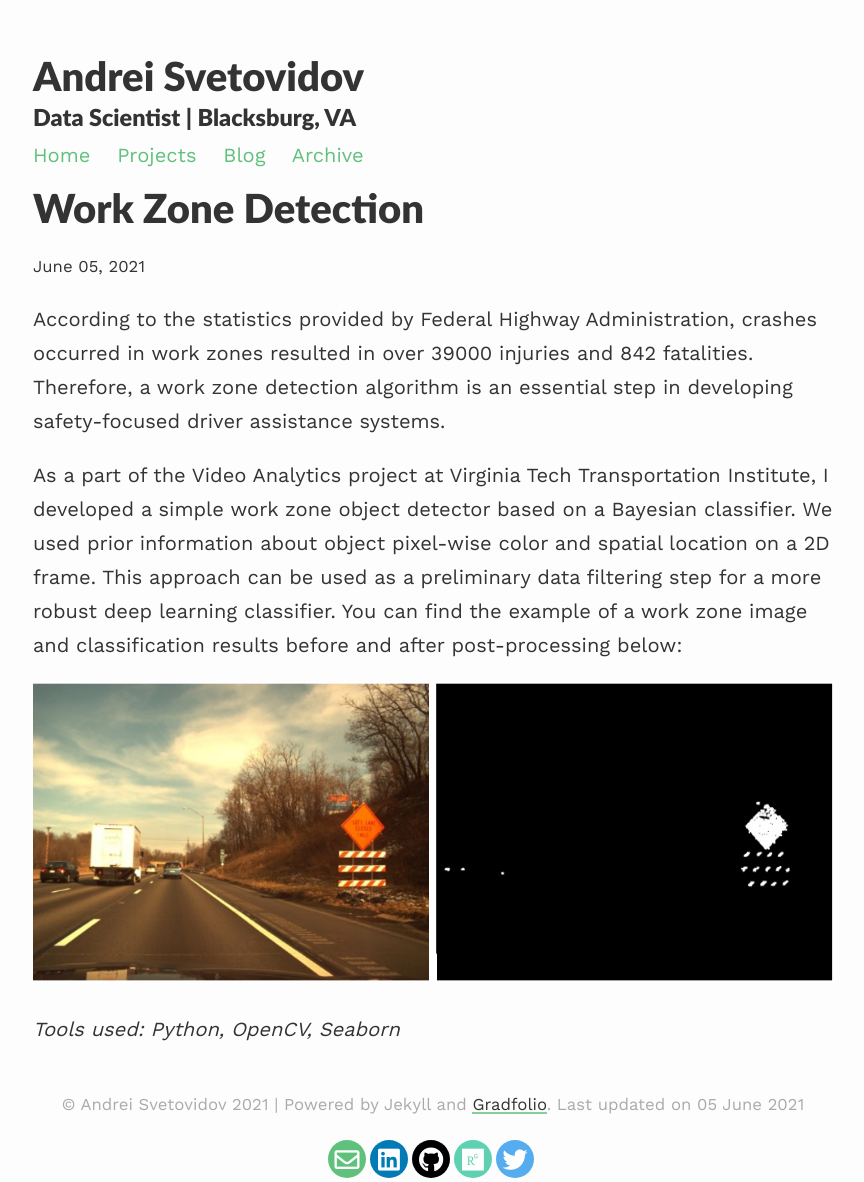
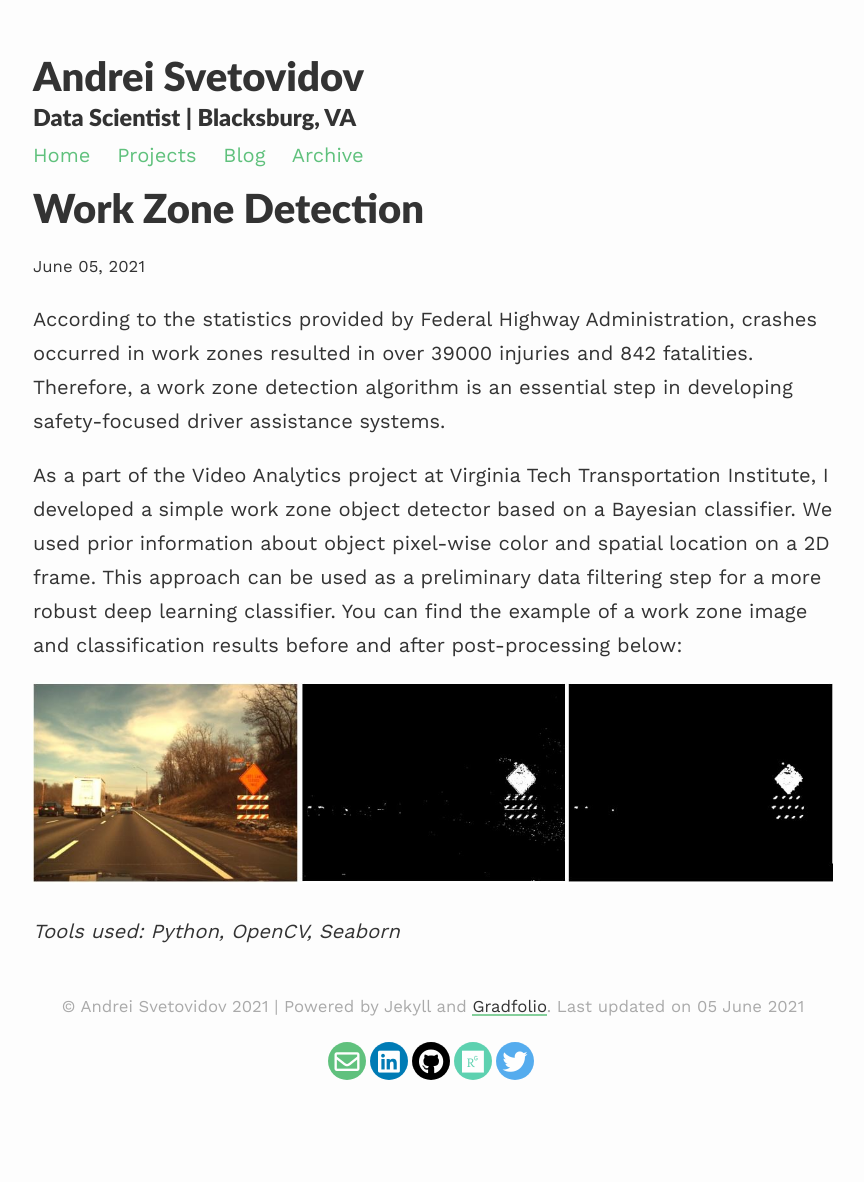
Before and after one commit to svetovidov/gradfolio, a Jekyll site: the page built from _projects/3_project.md, in a window 1280 px wide. Shown: the whole page, without its empty margins (207-1071 px from the left). Built offline with Jekyll 4.4.1, drawn with Linux system fonts in a browser that asks for light colours; nearby versions of some CDN libraries; after the commit the page ends 1084 px from its top, so only the background shows below that.

Commit message:
Updated 3_project.md

```diff
--- a/_projects/3_project.md
+++ b/_projects/3_project.md
@@ -8,6 +8,6 @@ According to the statistics provided by Federal Highway Administration, crashes
 
 As a part of the Video Analytics project at Virginia Tech Transportation Institute, I developed a simple work zone object detector based on a Bayesian classifier. We used prior information about object pixel-wise color and spatial location on a 2D frame. This approach can be used as a preliminary data filtering step for a more robust deep learning classifier. You can find the example of a work zone image and classification results before and after post-processing below:
 
-![workzone](/gradfolio/assets/images/workzone1.png)
+![workzone](/gradfolio/assets/images/workzone.JPG)
 
 *Tools used: Python, OpenCV, Seaborn*
```
